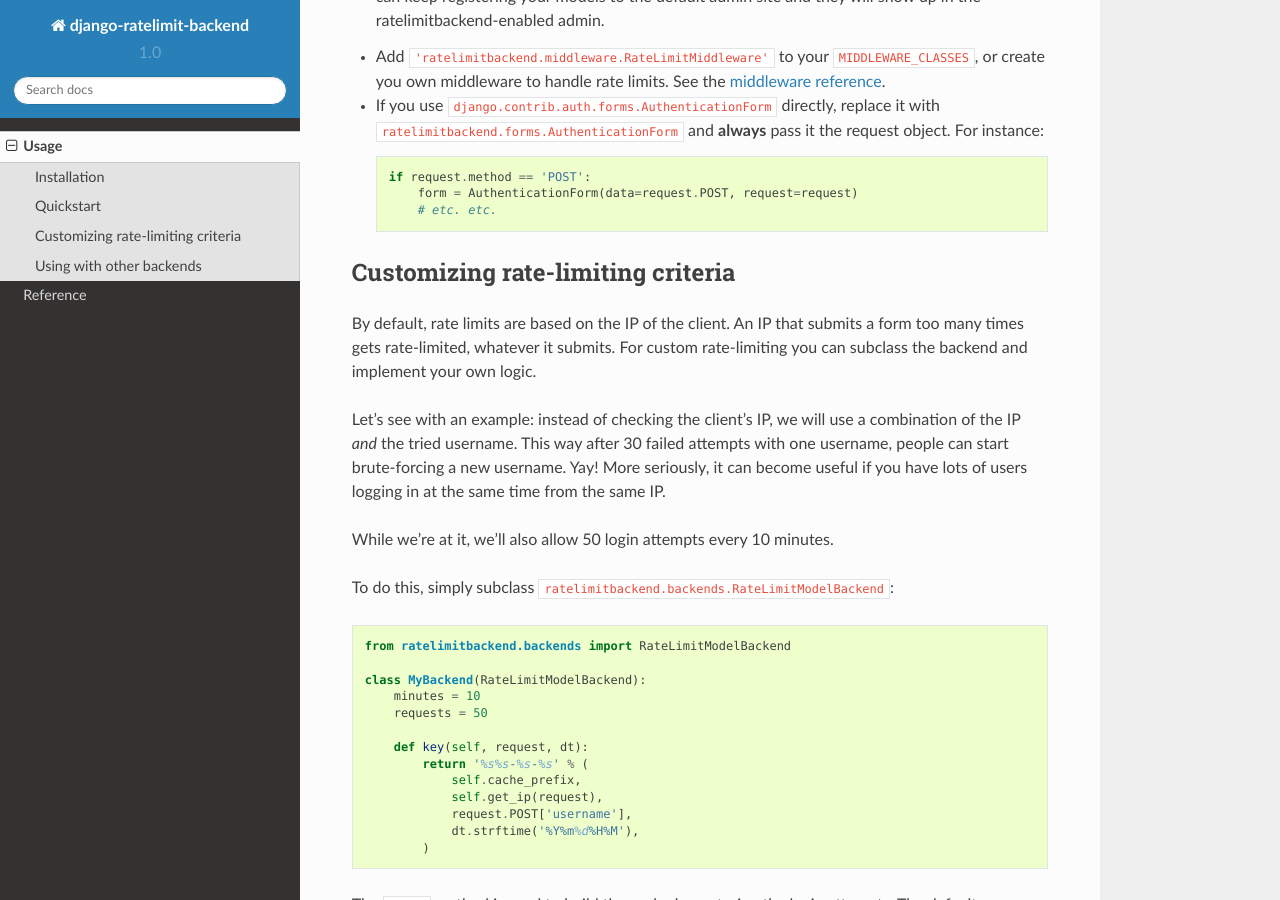
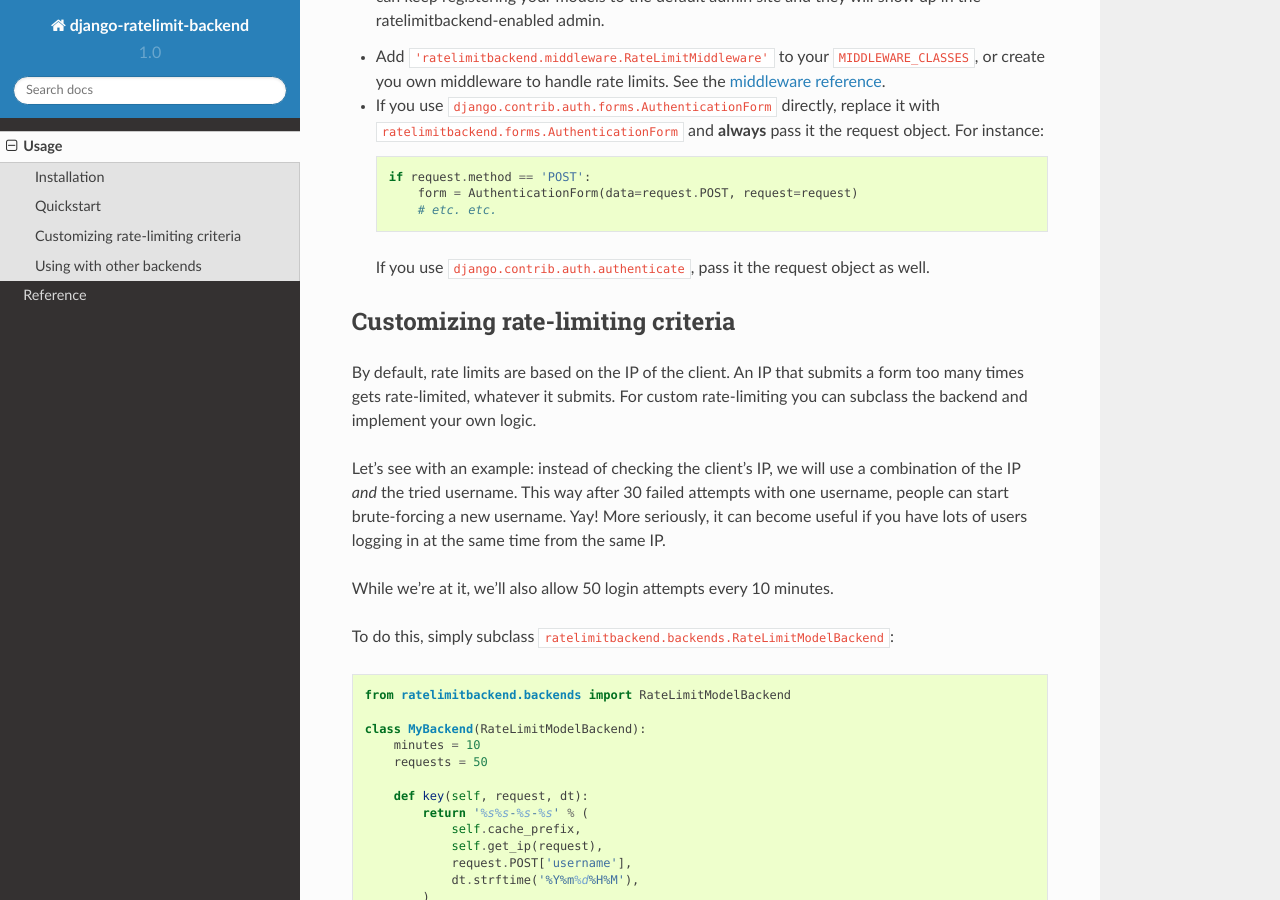
Before and after one commit to brutasse/django-ratelimit-backend, a Sphinx documentation site: the page built from docs/usage.rst, in a window 1280 px wide and 900 px high, scrolled down 915 px. Built offline with Sphinx 7.4.7 and the Read the Docs theme 2.0.0, drawn with Linux system fonts in a browser that asks for light colours.

Commit message:
Update usage.rst
Satisfies #17 as pointed out by @aaugustin.

```diff
--- a/docs/usage.rst
+++ b/docs/usage.rst
@@ -59,6 +59,9 @@ Quickstart
       if request.method == 'POST':
           form = AuthenticationForm(data=request.POST, request=request)
           # etc. etc.
+
+  If you use ``django.contrib.auth.authenticate``, pass it the request object
+  as well.
 
 Customizing rate-limiting criteria
 ----------------------------------
```
